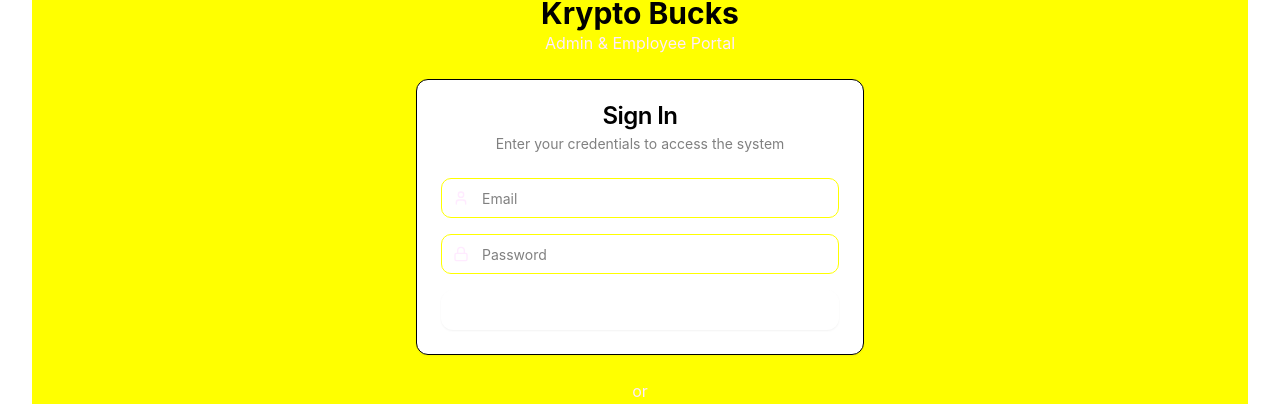
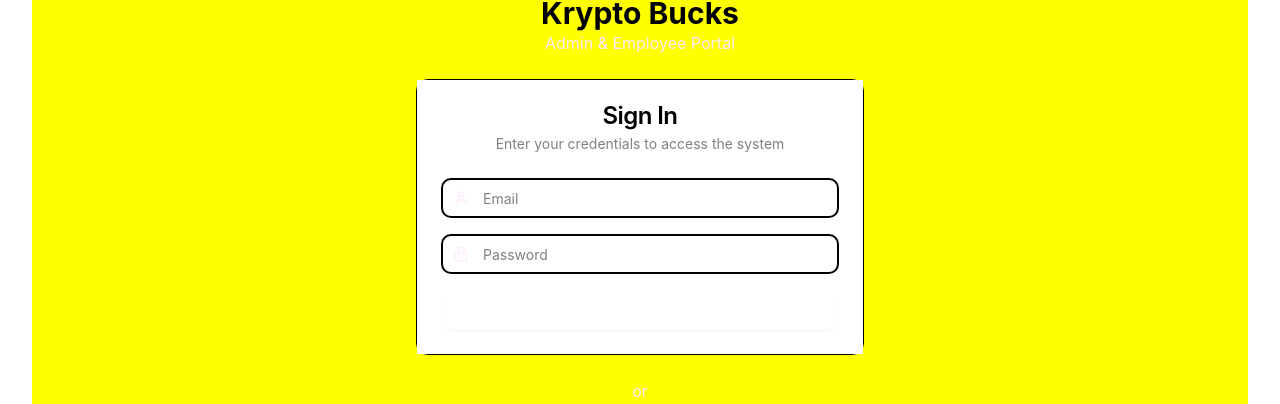
Before and after one commit to KingDenari/krypto-bucks-kard, a React (Vite) app: page / in a window 1280 px wide. Shown: the part 245-649 px from the top of the page. Built offline with nearby package versions, Linux system fonts and the light colour scheme; no server answers; the database is empty.

Commit message:
Fix: Apply white background and black outlines
- Updated `src/index.css` to ensure white background and black text/borders.
- Modified `src/components/ui/input.tsx` and `src/components/ui/textarea.tsx` to use black borders.
- Removed all yellow color usage.

```diff
--- a/src/components/ui/input.tsx
+++ b/src/components/ui/input.tsx
@@ -1,3 +1,4 @@
+
 import * as React from "react"
 
 import { cn } from "@/lib/utils"
@@ -8,10 +9,15 @@ const Input = React.forwardRef<HTMLInputElement, React.ComponentProps<"input">>(
       <input
         type={type}
         className={cn(
-          "flex h-10 w-full rounded-md border border-input bg-background px-3 py-2 text-base ring-offset-background file:border-0 file:bg-transparent file:text-sm file:font-medium file:text-foreground placeholder:text-muted-foreground focus-visible:outline-none focus-visible:ring-2 focus-visible:ring-ring focus-visible:ring-offset-2 disabled:cursor-not-allowed disabled:opacity-50 md:text-sm",
+          "flex h-10 w-full rounded-md border-2 border-black bg-white px-3 py-2 text-base text-black ring-offset-background file:border-0 file:bg-transparent file:text-sm file:font-medium file:text-black placeholder:text-gray-500 focus-visible:outline-none focus-visible:ring-2 focus-visible:ring-black focus-visible:ring-offset-2 focus-visible:border-black disabled:cursor-not-allowed disabled:opacity-50 md:text-sm",
           className
         )}
         ref={ref}
+        style={{
+          backgroundColor: '#FFFFFF',
+          color: '#000000',
+          borderColor: '#000000'
+        }}
         {...props}
       />
     )
--- a/src/components/ui/textarea.tsx
+++ b/src/components/ui/textarea.tsx
@@ -1,3 +1,4 @@
+
 import * as React from "react"
 
 import { cn } from "@/lib/utils"
@@ -10,10 +11,15 @@ const Textarea = React.forwardRef<HTMLTextAreaElement, TextareaProps>(
     return (
       <textarea
         className={cn(
-          "flex min-h-[80px] w-full rounded-md border border-input bg-background px-3 py-2 text-sm ring-offset-background placeholder:text-muted-foreground focus-visible:outline-none focus-visible:ring-2 focus-visible:ring-ring focus-visible:ring-offset-2 disabled:cursor-not-allowed disabled:opacity-50",
+          "flex min-h-[80px] w-full rounded-md border-2 border-black bg-white px-3 py-2 text-sm text-black ring-offset-background placeholder:text-gray-500 focus-visible:outline-none focus-visible:ring-2 focus-visible:ring-black focus-visible:ring-offset-2 focus-visible:border-black disabled:cursor-not-allowed disabled:opacity-50",
           className
         )}
         ref={ref}
+        style={{
+          backgroundColor: '#FFFFFF',
+          color: '#000000',
+          borderColor: '#000000'
+        }}
         {...props}
       />
     )
--- a/src/index.css
+++ b/src/index.css
@@ -3,15 +3,15 @@
 @tailwind components;
 @tailwind utilities;
 
-/* Clean, modern design system */
+/* Clean, modern design system - White & Black */
 
 @layer base {
   :root {
-    --background: 255 255 255; /* White background */
-    --foreground: 0 0 0; /* Black text */
+    --background: 255 255 255; /* Pure white background */
+    --foreground: 0 0 0; /* Pure black text */
 
-    --card: 255 255 255; /* White cards */
-    --card-foreground: 0 0 0; /* Black text */
+    --card: 255 255 255; /* Pure white cards */
+    --card-foreground: 0 0 0; /* Pure black text */
 
     --popover: 255 255 255;
     --popover-foreground: 0 0 0;
@@ -31,33 +31,24 @@
     --destructive: 239 68 68;
     --destructive-foreground: 255 255 255;
 
-    --border: 0 0 0; /* Black borders */
-    --input: 255 255 255;
-    --ring: 128 128 128; /* Gray focus rings */
+    --border: 0 0 0; /* Pure black borders */
+    --input: 255 255 255; /* Pure white input background */
+    --ring: 0 0 0; /* Pure black focus rings */
 
     --radius: 0.75rem;
-
-    --sidebar-background: 128 128 128; /* Gray sidebar */
-    --sidebar-foreground: 255 255 255; /* White text */
-    --sidebar-primary: 255 255 255;
-    --sidebar-primary-foreground: 128 128 128;
-    --sidebar-accent: 160 160 160;
-    --sidebar-accent-foreground: 255 255 255;
-    --sidebar-border: 96 96 96;
-    --sidebar-ring: 255 255 255;
   }
 
   .dark {
-    --background: 255 255 255; /* White background */
-    --foreground: 0 0 0; /* Black text */
+    --background: 255 255 255; /* Force white background even in dark mode */
+    --foreground: 0 0 0; /* Force black text even in dark mode */
 
-    --card: 255 255 255; /* White cards */
+    --card: 255 255 255; /* Force white cards */
     --card-foreground: 0 0 0;
 
     --popover: 255 255 255;
     --popover-foreground: 0 0 0;
 
-    --primary: 128 128 128; /* Gray for dark mode */
+    --primary: 128 128 128;
     --primary-foreground: 255 255 255;
 
     --secondary: 245 245 245;
@@ -72,18 +63,9 @@
     --destructive: 239 68 68;
     --destructive-foreground: 255 255 255;
 
-    --border: 0 0 0; /* Black borders */
-    --input: 255 255 255;
-    --ring: 128 128 128;
-
-    --sidebar-background: 128 128 128;
-    --sidebar-foreground: 255 255 255;
-    --sidebar-primary: 255 255 255;
-    --sidebar-primary-foreground: 128 128 128;
-    --sidebar-accent: 160 160 160;
-    --sidebar-accent-foreground: 255 255 255;
-    --sidebar-border: 96 96 96;
-    --sidebar-ring: 255 255 255;
+    --border: 0 0 0; /* Pure black borders */
+    --input: 255 255 255; /* Pure white input background */
+    --ring: 0 0 0; /* Pure black focus rings */
   }
 }
 
@@ -98,6 +80,10 @@
     font-family: 'Inter', -apple-system, BlinkMacSystemFont, 'Segoe UI', 'Roboto', sans-serif;
     background-color: #FFFFFF !important;
     color: #000000 !important;
+  }
+
+  html {
+    background-color: #FFFFFF !important;
   }
 }
 
@@ -118,6 +104,7 @@ button:active {
   transition: all 0.2s ease-in-out;
   background-color: #FFFFFF !important;
   color: #000000 !important;
+  border-color: #000000 !important;
 }
 
 .modern-card:hover {
@@ -125,7 +112,7 @@ button:active {
   transform: translateY(-2px);
 }
 
-/* Clean focus states */
+/* Clean focus states with black outlines */
 *:focus,
 *:focus-visible {
   outline: 2px solid #000000 !important;
@@ -165,16 +152,20 @@ h1, h2, h3, h4, h5, h6 {
   color: #000000 !important;
 }
 
-/* Clean input styling with black borders */
+/* Clean input styling with black borders and white background */
 input, select, textarea {
-  @apply bg-white border-black;
+  @apply bg-white border-black text-black;
   transition: all 0.2s ease-in-out;
   background-color: #FFFFFF !important;
   color: #000000 !important;
+  border-color: #000000 !important;
 }
 
 input:focus, select:focus, textarea:focus {
-  @apply border-black ring-2 ring-black/20;
+  @apply border-black ring-2 ring-black/20 bg-white;
+  background-color: #FFFFFF !important;
+  border-color: #000000 !important;
+  box-shadow: 0 0 0 2px rgba(0, 0, 0, 0.2) !important;
 }
 
 input::placeholder, select::placeholder, textarea::placeholder {
@@ -183,7 +174,8 @@ input::placeholder, select::placeholder, textarea::placeholder {
 }
 
 /* Force white background and black text everywhere */
-.bg-slate-50, .bg-slate-100, .bg-slate-200, .bg-gray-50, .bg-gray-100 {
+.bg-slate-50, .bg-slate-100, .bg-slate-200, .bg-gray-50, .bg-gray-100,
+.bg-yellow-50, .bg-yellow-100, .bg-yellow-200, .bg-yellow-300, .bg-yellow-400 {
   background-color: #FFFFFF !important;
 }
 
@@ -195,8 +187,17 @@ input::placeholder, select::placeholder, textarea::placeholder {
   color: #808080 !important;
 }
 
-/* Card backgrounds */
-[class*="bg-slate"], [class*="bg-gray"] {
+/* Remove any yellow colors */
+.text-yellow-500, .text-yellow-600, .text-yellow-700, .text-yellow-800, .text-yellow-900,
+.bg-yellow-500, .bg-yellow-600, .bg-yellow-700, .bg-yellow-800, .bg-yellow-900,
+.border-yellow-500, .border-yellow-600, .border-yellow-700, .border-yellow-800, .border-yellow-900 {
+  color: #000000 !important;
+  background-color: #FFFFFF !important;
+  border-color: #000000 !important;
+}
+
+/* Card backgrounds - force white */
+[class*="bg-slate"], [class*="bg-gray"], [class*="bg-yellow"] {
   background-color: #FFFFFF !important;
 }
 
@@ -206,3 +207,22 @@ input::placeholder, select::placeholder, textarea::placeholder {
   color: #000000 !important;
   border: 1px solid #000000 !important;
 }
+
+/* Override any component-specific styling */
+div, section, article, main, aside, header, footer, nav {
+  background-color: inherit;
+}
+
+/* Ensure form elements have proper styling */
+.form-control, .form-input, .form-select, .form-textarea {
+  background-color: #FFFFFF !important;
+  border-color: #000000 !important;
+  color: #000000 !important;
+}
+
+/* Remove yellow from any status indicators */
+.status-warning, .alert-warning, .badge-warning {
+  background-color: #F3F4F6 !important;
+  color: #000000 !important;
+  border-color: #000000 !important;
+}
```
